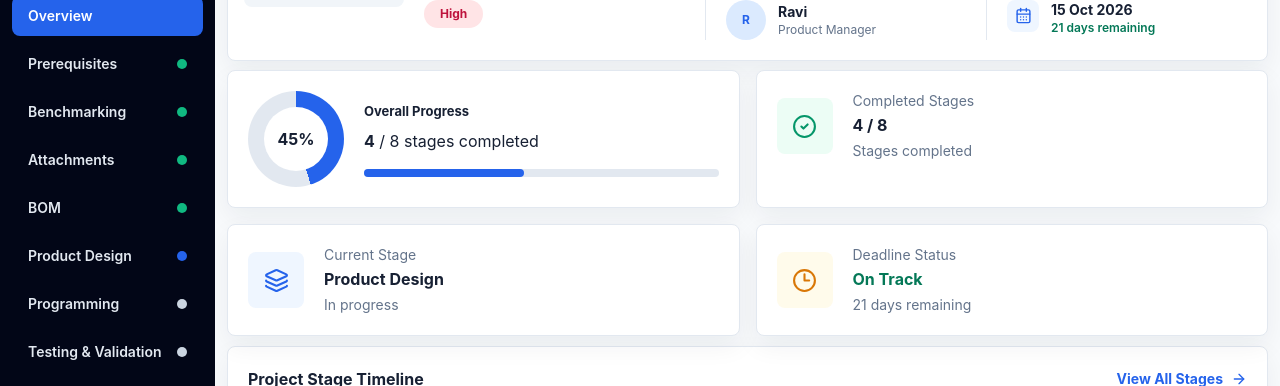
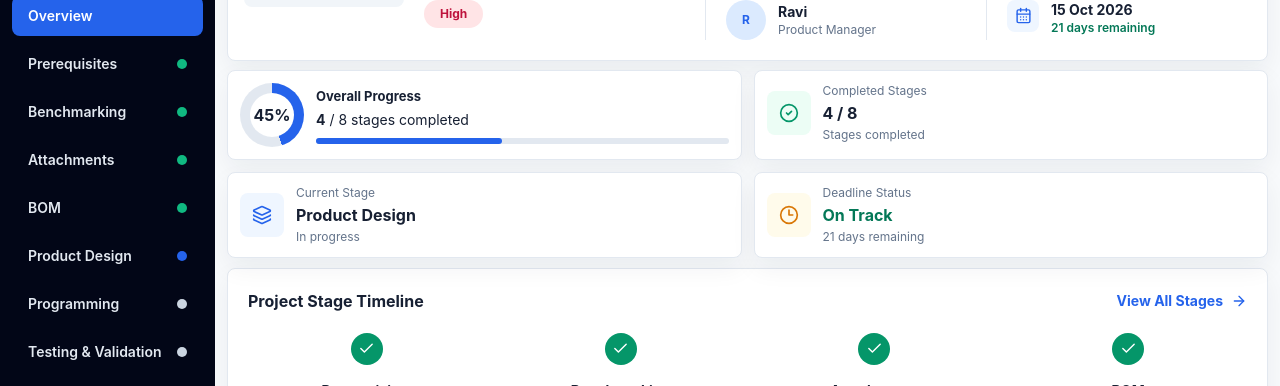
Before and after one commit to DevSoftMiri/Omsons-r-d, a React (Vite) app in the folder frontend/: page /projects/GLW-250BK/overview in a window 1280 px wide. Shown: the part 164-550 px from the top of the page. Built offline with nearby package versions, Linux system fonts and the light colour scheme; no server answers.

Commit message:
fixed the overview page

```diff
--- a/frontend/src/pages/projects/workspace/Overview.tsx
+++ b/frontend/src/pages/projects/workspace/Overview.tsx
@@ -99,7 +99,7 @@ export function Overview() {
         </div>
       </section>
 
-      <div className="grid gap-4 lg:grid-cols-2 2xl:grid-cols-4">
+      <div className="grid gap-3 lg:grid-cols-2 2xl:grid-cols-4">
         <ProgressSummaryCard progress={project.progress} completedStages={completedStages} totalStages={project.stages.length} />
         <DashboardCard icon={CheckCircle2} iconClass="bg-emerald-50 text-emerald-600" label="Completed Stages" value={`${completedStages} / ${project.stages.length}`} helper="Stages completed" />
         <DashboardCard icon={Layers3} iconClass="bg-blue-50 text-primary" label="Current Stage" value={project.currentStage} helper={currentStage?.status === 'In Progress' ? 'In progress' : currentStage?.status ?? 'Pending'} />
@@ -304,19 +304,19 @@ function BeakerVisual() {
 
 function ProgressSummaryCard({ progress, completedStages, totalStages }: { progress: number; completedStages: number; totalStages: number }) {
   return (
-    <section className="rounded-lg border border-slate-200 bg-white p-5 shadow-soft">
-      <div className="flex items-center gap-5">
+    <section className="rounded-lg border border-slate-200 bg-white p-3 shadow-soft">
+      <div className="flex items-center gap-3">
         <div
-          className="grid h-24 w-24 shrink-0 place-items-center rounded-full"
+          className="grid h-16 w-16 shrink-0 place-items-center rounded-full"
           style={{ background: `conic-gradient(#2563eb ${progress * 3.6}deg, #e2e8f0 0deg)` }}
         >
-          <div className="grid h-16 w-16 place-items-center rounded-full bg-white text-xl font-bold">{progress}%</div>
+          <div className="grid h-11 w-11 place-items-center rounded-full bg-white text-base font-bold">{progress}%</div>
         </div>
         <div className="min-w-0 flex-1">
           <p className="font-bold">Overall Progress</p>
-          <p className="mt-2 text-lg"><span className="font-bold">{completedStages}</span> / {totalStages} stages completed</p>
-          <div className="mt-4 h-2 rounded-full bg-slate-200">
-            <div className="h-2 rounded-full bg-primary" style={{ width: `${progress}%` }} />
+          <p className="mt-1 text-sm"><span className="font-bold">{completedStages}</span> / {totalStages} stages completed</p>
+          <div className="mt-2 h-1.5 rounded-full bg-slate-200">
+            <div className="h-1.5 rounded-full bg-primary" style={{ width: `${progress}%` }} />
           </div>
         </div>
       </div>
@@ -326,15 +326,15 @@ function ProgressSummaryCard({ progress, completedStages, totalStages }: { progr
 
 function DashboardCard({ icon: Icon, iconClass, label, value, helper, valueClass = 'text-ink' }: { icon: typeof CheckCircle2; iconClass: string; label: string; value: string; helper: string; valueClass?: string }) {
   return (
-    <section className="rounded-lg border border-slate-200 bg-white p-5 shadow-soft">
-      <div className="flex items-center gap-5">
-        <span className={`grid h-14 w-14 shrink-0 place-items-center rounded-lg ${iconClass}`}>
-          <Icon size={25} />
+    <section className="rounded-lg border border-slate-200 bg-white p-3 shadow-soft">
+      <div className="flex items-center gap-3">
+        <span className={`grid h-11 w-11 shrink-0 place-items-center rounded-lg ${iconClass}`}>
+          <Icon size={20} />
         </span>
         <div>
-          <p className="text-sm text-slate-500">{label}</p>
-          <p className={`mt-1 text-xl font-bold ${valueClass}`}>{value}</p>
-          <p className="mt-1 text-sm text-slate-500">{helper}</p>
+          <p className="text-xs text-slate-500">{label}</p>
+          <p className={`mt-0.5 text-base font-bold ${valueClass}`}>{value}</p>
+          <p className="mt-0.5 text-xs text-slate-500">{helper}</p>
         </div>
       </div>
     </section>
```
